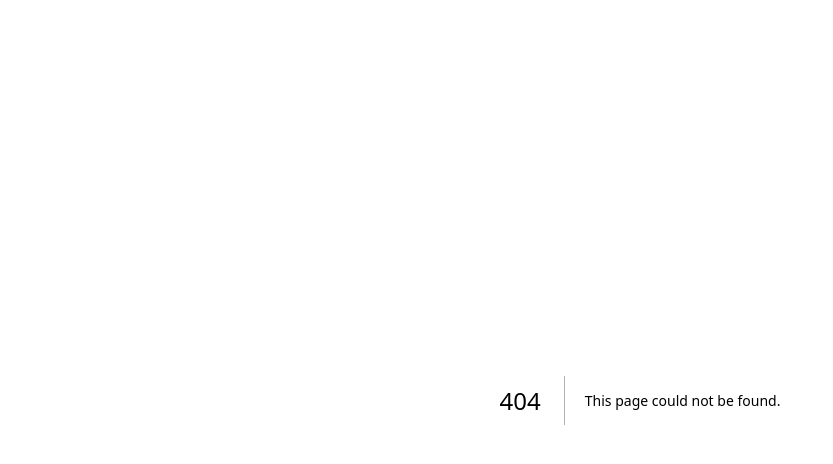
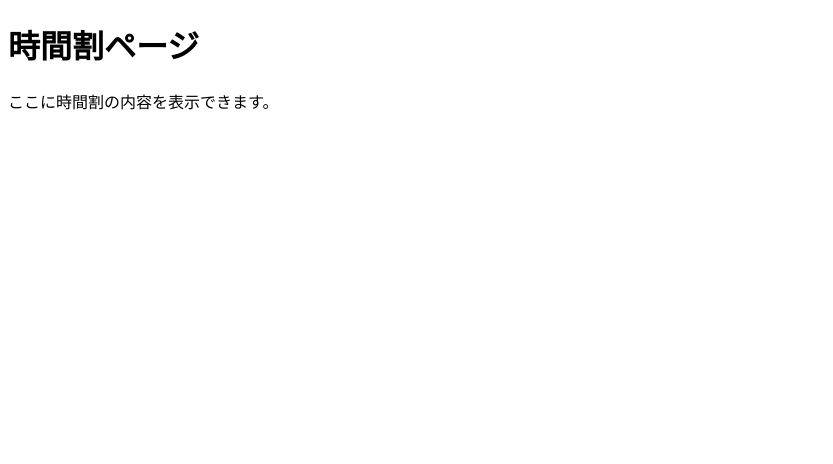
Before and after one commit to shino1892/OIC-Web-Portal, a Next.js app in the folder frontend/: page /time-table in a window 1280 px wide. Before the commit this address had no page. Shown: the top 464 px of the page, without its empty margins (0-833 px from the left). Built offline with nearby package versions, Linux system fonts and the light colour scheme.

Commit message:
add 時間割ページ

```diff
--- /dev/null
+++ b/frontend/src/app/time-table/page.tsx
@@ -0,0 +1,13 @@
+// frontend/app/tame-table/page.tsx
+"use client";
+// import { useEffect, useState } from "react";
+// import { Button } from "@/components/ui/Button";
+
+export default function TimeTable() {
+  return (
+    <main>
+      <h1>時間割ページ</h1>
+      <p>ここに時間割の内容を表示できます。</p>
+    </main>
+  );
+}
```
